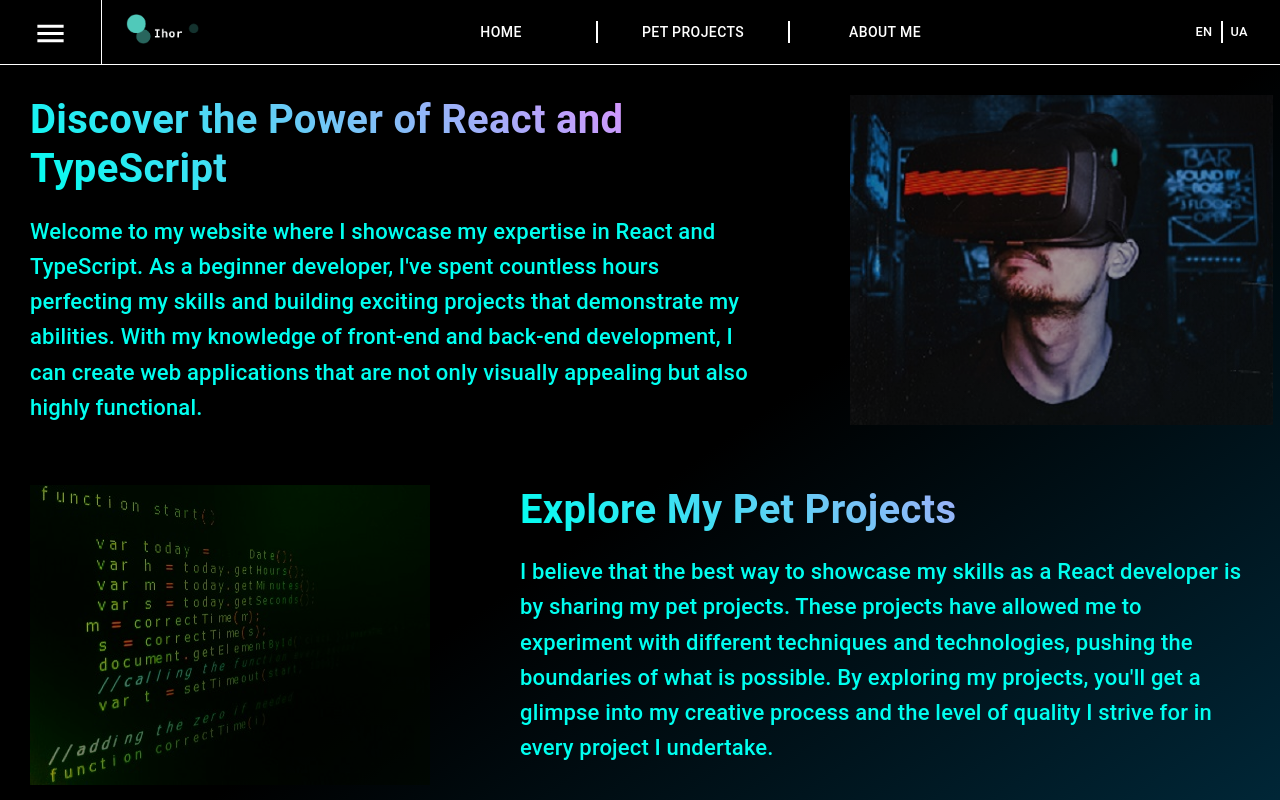
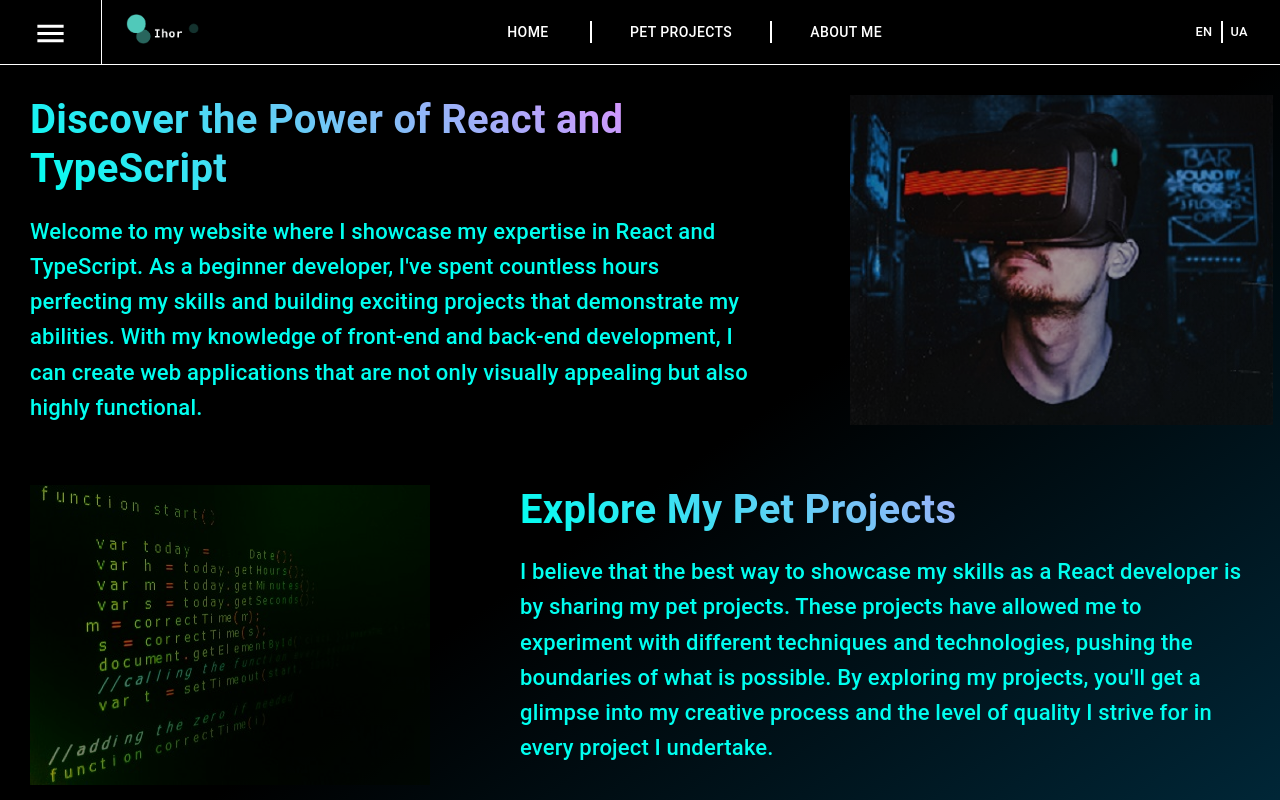
Before and after one commit to poggy33/landing-site, a React (Create React App) app: page / in a window 1280 px wide. Shown: the top 800 px of the page. Built offline with nearby package versions, Linux system fonts and the light colour scheme.

Commit message:
change minWidth navbar buttons to previous

```diff
--- a/src/components/Navbar.tsx
+++ b/src/components/Navbar.tsx
@@ -16,7 +16,6 @@
     color: "rgb(0,255,240)",
     cursor: "pointer",
   },
-  minWidth:"130px"
 }));
 
 const LanguageButton = styled(Button)(() => ({
```
